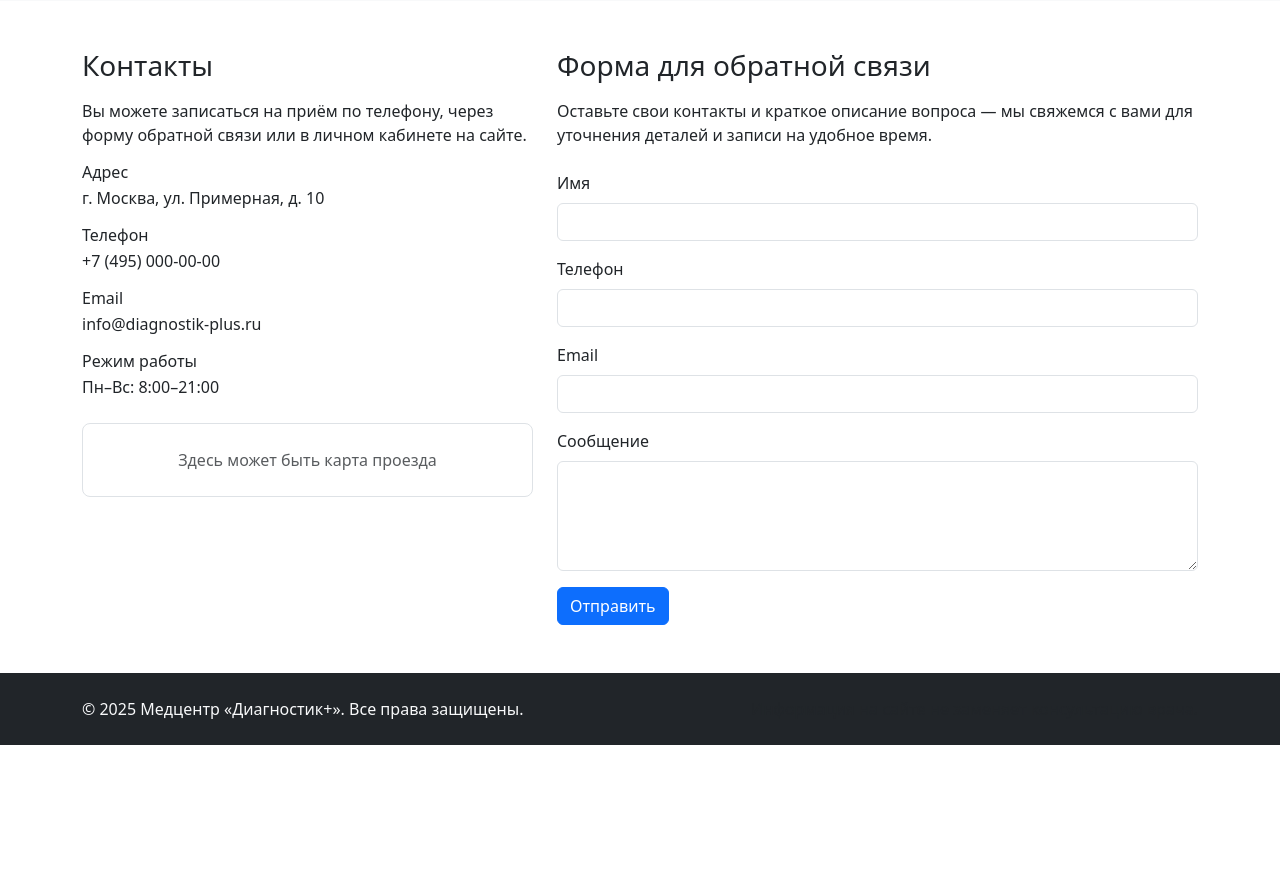
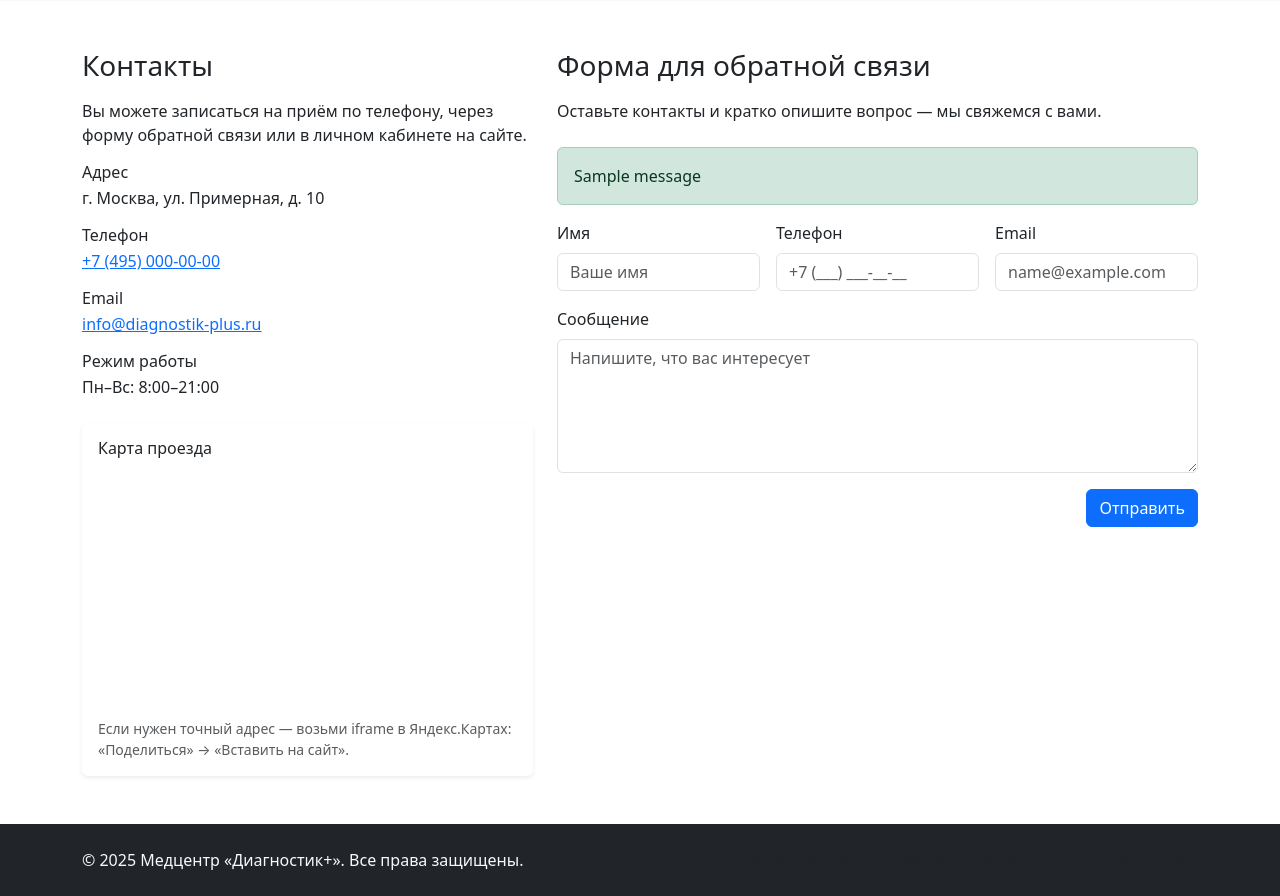
Before and after one commit to aomakaomak/diploma, a Django app: page /home/ in a window 1280 px wide. Shown: the part 1273-2169 px from the top of the page. Before the commit the page ends 2018 px from the top, so only its background shows below. Run offline with Django 5.2, Linux system fonts and the light colour scheme; tables that the repository leaves empty hold one stand-in row (values such as "Sample post"); grey boxes marked "Sample" are stand-in pictures; one stand-in notice (Sample message) is shown; some libraries are stand-ins or nearby versions.

Commit message:
добавлены контакты и форма на главную

```diff
--- a/services/templates/services/home.html
+++ b/services/templates/services/home.html
@@ -207,7 +207,7 @@
 
 
 
-<!-- Контакты + форма обратной связи -->
+<!-- Контакты + карта + форма обратной связи -->
 <section id="contacts" class="py-5">
     <div class="container">
         <div class="row gy-5">
@@ -228,14 +228,14 @@
                 <div class="mb-3">
                     <h3 class="h6 mb-1">Телефон</h3>
                     <p class="mb-0">
-                        +7 (495) 000-00-00
+                        <a href="tel:+74950000000">+7 (495) 000-00-00</a>
                     </p>
                 </div>
 
                 <div class="mb-3">
                     <h3 class="h6 mb-1">Email</h3>
                     <p class="mb-0">
-                        info@diagnostik-plus.ru
+                        <a href="mailto:info@diagnostik-plus.ru">info@diagnostik-plus.ru</a>
                     </p>
                 </div>
 
@@ -246,10 +246,23 @@
                     </p>
                 </div>
 
-                <!-- Заглушка под карту (потом можно вставить iframe с картой) -->
+                <!-- Карта проезда -->
                 <div class="mt-4">
-                    <div class="border rounded-3 p-4 text-center text-muted">
-                        Здесь может быть карта проезда
+                    <div class="card border-0 shadow-sm">
+                        <div class="card-body">
+                            <h3 class="h6 mb-3">Карта проезда</h3>
+                            <div class="ratio ratio-16x9 rounded overflow-hidden">
+                                <iframe
+                                    src="https://yandex.ru/map-widget/v1/?ll=39.723062%2C43.585472&z=14"
+                                    frameborder="0"
+                                    allowfullscreen="true"
+                                    style="border:0;"
+                                ></iframe>
+                            </div>
+                            <div class="text-muted small mt-2">
+                                Если нужен точный адрес — возьми iframe в Яндекс.Картах: «Поделиться» → «Вставить на сайт».
+                            </div>
+                        </div>
                     </div>
                 </div>
             </div>
@@ -257,40 +270,66 @@
             <div class="col-lg-7" id="feedback">
                 <h2 class="h3 mb-3">Форма для обратной связи</h2>
                 <p class="mb-4">
-                    Оставьте свои контакты и краткое описание вопроса — мы свяжемся с вами
-                    для уточнения деталей и записи на удобное время.
+                    Оставьте контакты и кратко опишите вопрос — мы свяжемся с вами.
                 </p>
 
-                <!-- Форма для Django: метод POST, csrf_token и т.д. -->
-                <form method="post" action="#">
-                    <!-- {% csrf_token %} -->
-                    <div class="mb-3">
-                        <label for="id_name" class="form-label">Имя</label>
-                        <input type="text" class="form-control" id="id_name" name="name" required>
+                {% if messages %}
+                    {% for message in messages %}
+                        <div class="alert alert-{{ message.tags }} mb-3" role="alert">
+                            {{ message }}
+                        </div>
+                    {% endfor %}
+                {% endif %}
+
+                <form method="post" action="{% url 'services:home' %}">
+                    {% csrf_token %}
+
+                    {{ form.non_field_errors }}
+
+                    <div class="row g-3">
+                        <div class="col-md-4">
+                            <label class="form-label">{{ form.name.label }}</label>
+                            {{ form.name }}
+                            {% if form.name.errors %}
+                                <div class="text-danger small mt-1">{{ form.name.errors }}</div>
+                            {% endif %}
                         </div>
 
-                    <div class="mb-3">
-                        <label for="id_phone" class="form-label">Телефон</label>
-                        <input type="tel" class="form-control" id="id_phone" name="phone" required>
+                        <div class="col-md-4">
+                            <label class="form-label">{{ form.phone.label }}</label>
+                            {{ form.phone }}
+                            {% if form.phone.errors %}
+                                <div class="text-danger small mt-1">{{ form.phone.errors }}</div>
+                            {% endif %}
                         </div>
 
-                    <div class="mb-3">
-                        <label for="id_email" class="form-label">Email</label>
-                        <input type="email" class="form-control" id="id_email" name="email">
+                        <div class="col-md-4">
+                            <label class="form-label">{{ form.email.label }}</label>
+                            {{ form.email }}
+                            {% if form.email.errors %}
+                                <div class="text-danger small mt-1">{{ form.email.errors }}</div>
+                            {% endif %}
                         </div>
 
-                    <div class="mb-3">
-                        <label for="id_message" class="form-label">Сообщение</label>
-                        <textarea class="form-control" id="id_message" name="message" rows="4" required></textarea>
+                        <div class="col-12">
+                            <label class="form-label">{{ form.message.label }}</label>
+                            {{ form.message }}
+                            {% if form.message.errors %}
+                                <div class="text-danger small mt-1">{{ form.message.errors }}</div>
+                            {% endif %}
                         </div>
 
+                        <div class="col-12 d-flex justify-content-end">
                             <button type="submit" class="btn btn-primary">
                                 Отправить
                             </button>
+                        </div>
+                    </div>
                 </form>
             </div>
         </div>
     </div>
 </section>
 
+
 {% endblock %}
--- a/services/views.py
+++ b/services/views.py
@@ -1,22 +1,65 @@
 from django.conf import settings
 from django.contrib import messages
 from django.core.mail import send_mail
+from django.shortcuts import redirect
 from django.urls import reverse_lazy
 from django.views.generic import ListView, CreateView, DetailView, FormView
+from django.views.generic.edit import FormMixin
 
 from services.forms import ServiceForm, FeedbackForm
 from services.models import MainPage, Service, Doctor
 
 
-class HomeView(ListView):
+class HomeView(FormMixin, ListView):
     model = Service
     template_name = "services/home.html"
     context_object_name = "services"
 
+    form_class = FeedbackForm
+    success_url = reverse_lazy("services:home")
+
     def get_context_data(self, **kwargs):
         context = super().get_context_data(**kwargs)
         context["main_page"] = MainPage.objects.first()
+        context["form"] = kwargs.get("form") or self.get_form()
         return context
+
+    def post(self, request, *args, **kwargs):
+        self.object_list = self.get_queryset()
+        form = self.get_form()
+
+        if form.is_valid():
+            name = form.cleaned_data["name"]
+            phone = form.cleaned_data.get("phone", "")
+            email = form.cleaned_data["email"]
+            message = form.cleaned_data["message"]
+
+            subject = "Заявка с сайта: форма обратной связи (главная)"
+            body = (
+                f"Имя: {name}\n"
+                f"Телефон: {phone}\n"
+                f"Email: {email}\n\n"
+                f"Сообщение:\n{message}\n"
+            )
+
+            try:
+                send_mail(
+                    subject=subject,
+                    message=body,
+                    from_email=settings.DEFAULT_FROM_EMAIL,
+                    recipient_list=[settings.EMAIL_HOST_USER],
+                    fail_silently=False,
+                )
+            except Exception as e:
+                messages.error(request, f"Не удалось отправить письмо: {e}")
+                context = self.get_context_data(form=form)
+                return self.render_to_response(context)
+
+            messages.success(request, "Спасибо! Сообщение отправлено. Мы свяжемся с вами в ближайшее время.")
+            return redirect(f"{self.get_success_url()}#feedback")
+
+        context = self.get_context_data(form=form)
+        return self.render_to_response(context)
 
 
 class ServiceCreateView(CreateView):
```
Lines whose indentation alone changed are shown as unchanged.
